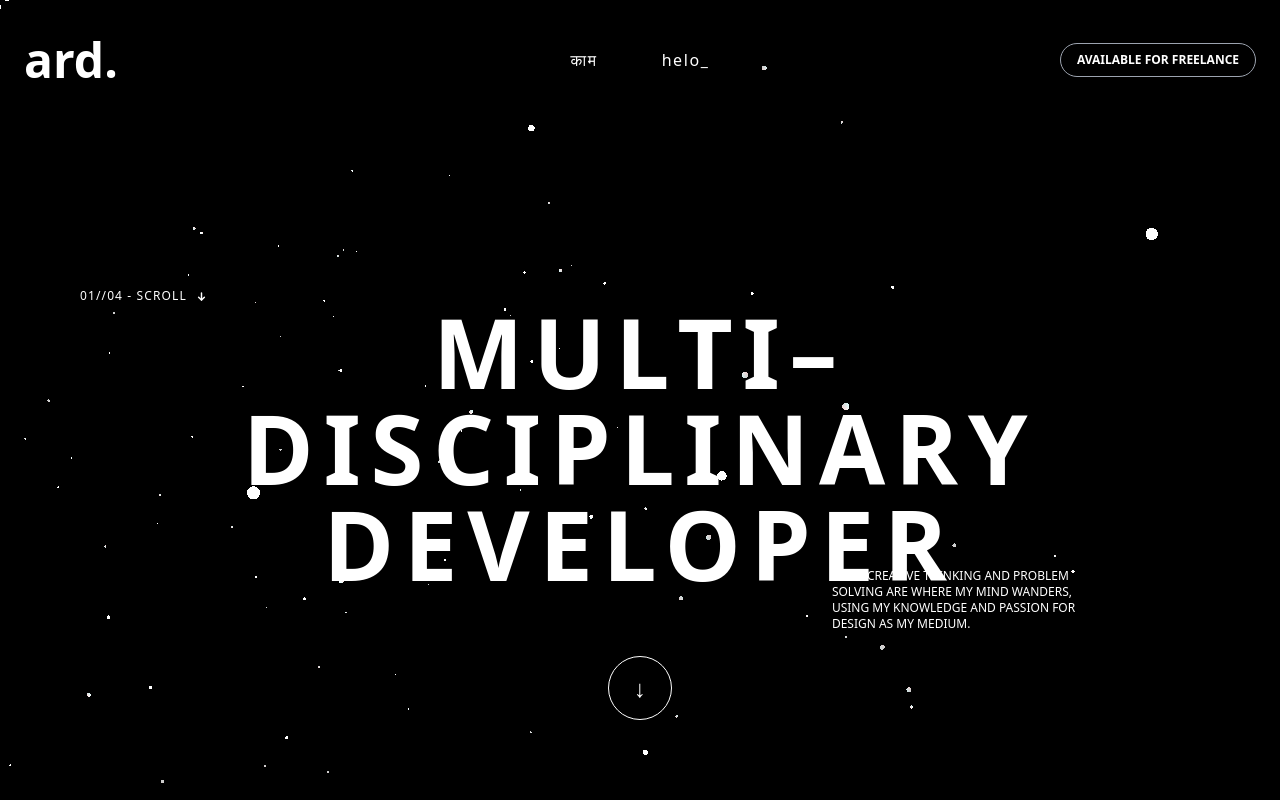
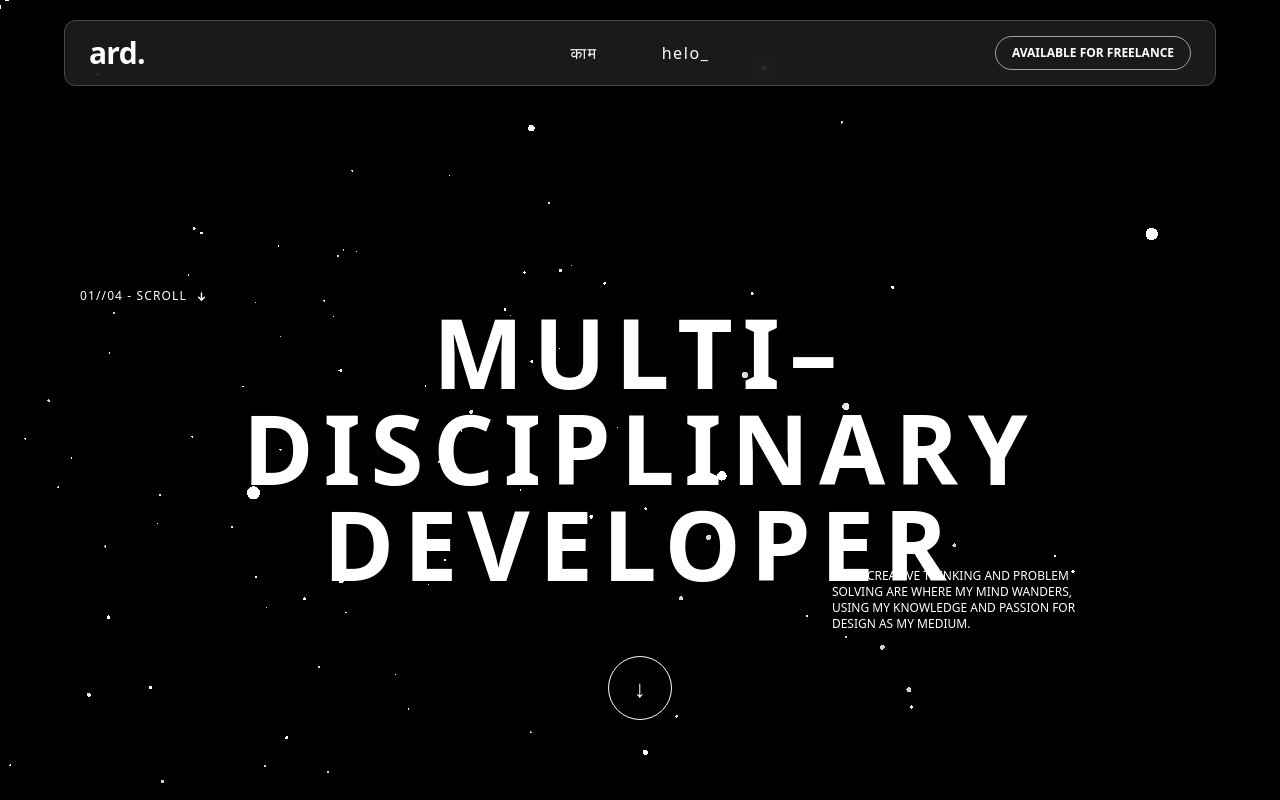
Before and after one commit to 0day-Ashish/ard.dev, a Next.js app: page /home in a window 1280 px wide. Built offline with nearby package versions, Linux system fonts and the light colour scheme; a web font is replaced by a local one.

Commit message:
navbar glassmorphic effect added

```diff
--- a/src/app/components/Skills.tsx
+++ b/src/app/components/Skills.tsx
@@ -37,10 +37,10 @@ export const Timeline = ({ data }: { data: TimelineEntry[] }) => {
       ref={containerRef}
     >
       <div className="max-w-7xl mx-auto py-20 px-4 md:px-8 lg:px-10">
-        <h2 className="text-lg md:text-4xl mb-4 text-black dark:text-white max-w-4xl">
+        <h2 className="text-lg md:text-4xl mb-4 text-white dark:text-white max-w-4xl">
          पथयात्रा
         </h2>
-        <p className="text-neutral-700 dark:text-neutral-300 text-sm md:text-base max-w-sm">
+        <p className="text-white dark:text-white text-sm md:text-base max-w-sm">
           I&apos;ve been in this field for the past 2 years. Here&apos;s
           a timeline of my journey.
         </p>
--- a/src/app/home/page.tsx
+++ b/src/app/home/page.tsx
@@ -1,7 +1,7 @@
 "use client";
 
 import { useState, useEffect, useRef } from 'react';
-import { motion } from 'framer-motion';
+import { motion, useScroll, useTransform } from "framer-motion";
 import Image from "next/image";
 import Link from "next/link";
 import Particles from '../components/bg';
@@ -18,7 +18,8 @@ import { PlaceholdersAndVanishInput } from '../components/placeholder';
 export default function HomePage() {
 
   const navMenuRef = useRef<HTMLDivElement | null>(null);
-
+  const { scrollY } = useScroll();
+  const opacity = useTransform(scrollY, [0, 100], [1, 0.85]);
   const velocity = 100;
   const [cursor, setCursor] = useState({ x: 0, y: 0 });
   const [cursorBlack, setCursorBlack] = useState(false);
@@ -655,20 +656,20 @@ export default function HomePage() {
         </section>
         {/* Navigation */}
         <motion.nav
-          initial={{ opacity: 0 }}
-          animate={{ opacity: 1 }}
-          transition={{ duration: 0.5, delay: 0.3 }}
-          className="fixed top-5 left-0 w-full p-6 z-50"
+  style={{ opacity }}
+  className="fixed top-5 left-1/2 transform -translate-x-1/2 w-full max-w-[90%] sm:max-w-xl md:max-w-6xl px-4 sm:px-6 py-4 z-50 backdrop-blur-md bg-white/10 dark:bg-black/10 border border-white/20 rounded-xl shadow-lg transition-all duration-500"
 >
-          <div className="relative max-w-7xl mx-auto flex items-center justify-center">
+  <div className="relative w-full mx-auto flex items-center justify-center px-2 sm:px-4">
+        {/* Logo */}
         <Link
           href="/"
-              className="absolute left-0 text-5xl md:text-1xl font-bold text-left cursor-none"
-              style={{cursor: 'none'}}
+          className="absolute left-0 text-3xl font-bold tracking-tight text-white cursor-none"
+          style={{ cursor: "none" }}
         >
           ard.
         </Link>
-            {/* Hamburger for small screens - right aligned */}
+
+        {/* Hamburger Menu (Mobile) */}
         <div className="absolute right-0 flex items-center md:hidden">
           <button
             className="flex flex-col justify-center items-center w-10 h-10 focus:outline-none"
@@ -681,86 +682,78 @@ export default function HomePage() {
             <span className="block w-7 h-0.5 bg-white rounded transition-all" />
           </button>
         </div>
-            {/* Nav links for desktop */}
+
+        {/* Desktop Nav Links */}
         <div className="hidden md:flex gap-8 justify-center items-center">
+          {["projects", "about"].map((section) => (
             <Link
-                href="#projects"
+              key={section}
+              href={`#${section}`}
               className="relative px-4 py-1 text-s cursor-none group rounded-full overflow-hidden"
-                style={{ cursor: 'none', display: 'inline-block' }}
+              style={{ cursor: "none" }}
             >
               <span
-                  className="absolute left-0 bottom-0 w-full h-full bg-white border-2 border-white-400 rounded-full z-0 transition-transform duration-500 ease-[cubic-bezier(0.23,1,0.32,1)] group-hover:translate-y-0 translate-y-full"
-                  style={{ borderRadius: '9999px' }}
+                className="absolute left-0 bottom-0 w-full h-full bg-white border border-white rounded-full z-0 transition-transform duration-500 ease-[cubic-bezier(0.23,1,0.32,1)] translate-y-full group-hover:translate-y-0"
                 aria-hidden="true"
               />
-                <span className="relative z-10 transition-colors duration-300 group-hover:text-black tracking-widest">काम</span>
+              <span className="relative z-10 transition-colors duration-300 group-hover:text-black tracking-widest lowercase">
+                {section === "projects" ? "काम" : "helo_"}
+              </span>
             </Link>
-              <Link
-                href="#about"
-                className="relative px-4 py-1 text-s cursor-none group rounded-full overflow-hidden"
-                style={{ cursor: 'none', display: 'inline-block' }}
-              >
-                <span
-                  className="absolute left-0 bottom-0 w-full h-full bg-white border-2 border-white-400 rounded-full z-0 transition-transform duration-500 ease-[cubic-bezier(0.23,1,0.32,1)] group-hover:translate-y-0 translate-y-full"
-                  style={{ borderRadius: '9999px' }}
-                  aria-hidden="true"
-                />
-                <span className="relative z-10 transition-colors duration-300 group-hover:text-black tracking-widest">helo_</span>
-              </Link>
+          ))}
         </div>
-            {/* Desktop: right button hidden on mobile */}
+
+        {/* Contact Button (Desktop) */}
         <div className="absolute right-0 items-center hidden md:flex">
           <Link
-                href='/contact'
-                className="relative overflow-hidden px-4 py-2 rounded-full border border-gray-400 text-xs font-semibold cursor-none group"
-                style={{borderRadius: '9999px', cursor: 'none'}}
+            href="/contact"
+            className="relative overflow-hidden px-4 py-2 rounded-full border border-gray-400 text-xs font-semibold cursor-none group "
+            style={{ cursor: "none" }}
             onMouseEnter={() => setCursorBlack(true)}
             onMouseLeave={() => setCursorBlack(false)}
           >
             <span
-                  className="absolute left-0 bottom-0 w-full h-full bg-white z-0 transition-transform duration-500 ease-[cubic-bezier(0.23,1,0.32,1)] group-hover:translate-y-0 translate-y-full"
-                  style={{ borderRadius: '9999px' }}
+              className="absolute left-0 bottom-0 w-full h-full bg-white z-0 transition-transform duration-500 ease-[cubic-bezier(0.23,1,0.32,1)] translate-y-full group-hover:translate-y-0"
               aria-hidden="true"
             />
-                <span className="relative z-10 transition-colors duration-500 ease-[cubic-bezier(0.23,1,0.32,1)] group-hover:text-black" style={{ display: 'inline-block' }}>
+            <span className="relative z-10 transition-colors duration-500 group-hover:text-black">
               AVAILABLE FOR FREELANCE
             </span>
           </Link>
         </div>
-            {/* Mobile nav links dropdown */}
+
+        {/* Mobile Dropdown Menu */}
         {showNav && (
           <div
           ref={navMenuRef}
-                className="absolute top-16 left-1/2 transform -translate-x-1/2 bg-black bg-opacity-95 rounded-xl shadow-lg flex flex-col items-center gap-4 py-6 px-8 md:hidden z-50 border border-gray-700"
+          className="absolute top-16 left-1/2 transform -translate-x-1/2 w-[90vw] max-w-sm
+                     bg-black/50 backdrop-blur-md rounded-xl shadow-lg flex flex-col items-center
+                     gap-4 py-6 px-6 md:hidden z-50 border border-gray-700"
         >
+            {["projects", "about"].map((section) => (
               <Link
-                  href="#projects"
+                key={section}
+                href={`#${section}`}
                 className="relative px-4 py-2 text-base cursor-none group rounded-full overflow-hidden w-full text-center"
-                  style={{ cursor: 'none', display: 'inline-block' }}
+                style={{ cursor: "none" }}
                 onClick={() => setShowNav(false)}
               >
-                  <span className="absolute left-0 bottom-0 w-full h-full bg-white border-2 border-white-400 rounded-full z-0 transition-transform duration-500 ease-[cubic-bezier(0.23,1,0.32,1)] group-hover:translate-y-0 translate-y-full" style={{ borderRadius: '9999px' }} aria-hidden="true" />
-                  <span className="relative z-10 transition-colors duration-300 group-hover:text-black tracking-widest">काम</span>
+                <span className="absolute left-0 bottom-0 w-full h-full bg-white border border-white rounded-full z-0 transition-transform duration-500 group-hover:translate-y-0 translate-y-full" />
+                <span className="relative z-10 group-hover:text-black tracking-widest lowercase">
+                  {section === "projects" ? "काम" : "helo_"}
+                </span>
               </Link>
+            ))}
             <Link
-                  href="#about"
-                  className="relative px-4 py-2 text-base cursor-none group rounded-full overflow-hidden w-full text-center"
-                  style={{ cursor: 'none', display: 'inline-block' }}
-                  onClick={() => setShowNav(false)}
-                >
-                  <span className="absolute left-0 bottom-0 w-full h-full bg-white border-2 border-white-400 rounded-full z-0 transition-transform duration-500 ease-[cubic-bezier(0.23,1,0.32,1)] group-hover:translate-y-0 translate-y-full" style={{ borderRadius: '9999px' }} aria-hidden="true" />
-                  <span className="relative z-10 transition-colors duration-300 group-hover:text-black tracking-widest">helo_</span>
-                </Link>
-                <Link
-                  href='/contact'
+              href="/contact"
               className="relative overflow-hidden px-4 py-2 rounded-full border border-gray-400 text-xs font-semibold cursor-none group w-full text-center"
-                  style={{borderRadius: '9999px', cursor: 'none'}}
+              style={{ cursor: "none" }}
               onMouseEnter={() => setCursorBlack(true)}
               onMouseLeave={() => setCursorBlack(false)}
               onClick={() => setShowNav(false)}
             >
-                  <span className="absolute left-0 bottom-0 w-full h-full bg-white z-0 transition-transform duration-500 ease-[cubic-bezier(0.23,1,0.32,1)] group-hover:translate-y-0 translate-y-full" style={{ borderRadius: '9999px' }} aria-hidden="true" />
-                  <span className="relative z-10 transition-colors duration-500 ease-[cubic-bezier(0.23,1,0.32,1)] group-hover:text-black" style={{ display: 'inline-block' }}>
+              <span className="absolute left-0 bottom-0 w-full h-full bg-white z-0 transition-transform duration-500 group-hover:translate-y-0 translate-y-full" />
+              <span className="relative z-10 group-hover:text-black">
                 AVAILABLE FOR FREELANCE
               </span>
             </Link>
```
Also changed, not shown: src/app/components/DecayCard.tsx (line endings or trailing spaces), src/app/components/ShinyText.tsx (line endings or trailing spaces), src/app/components/SkillsShow.tsx (line endings or trailing spaces), src/app/contact/page.tsx (line endings or trailing spaces). Lines whose indentation alone changed are shown as unchanged.
